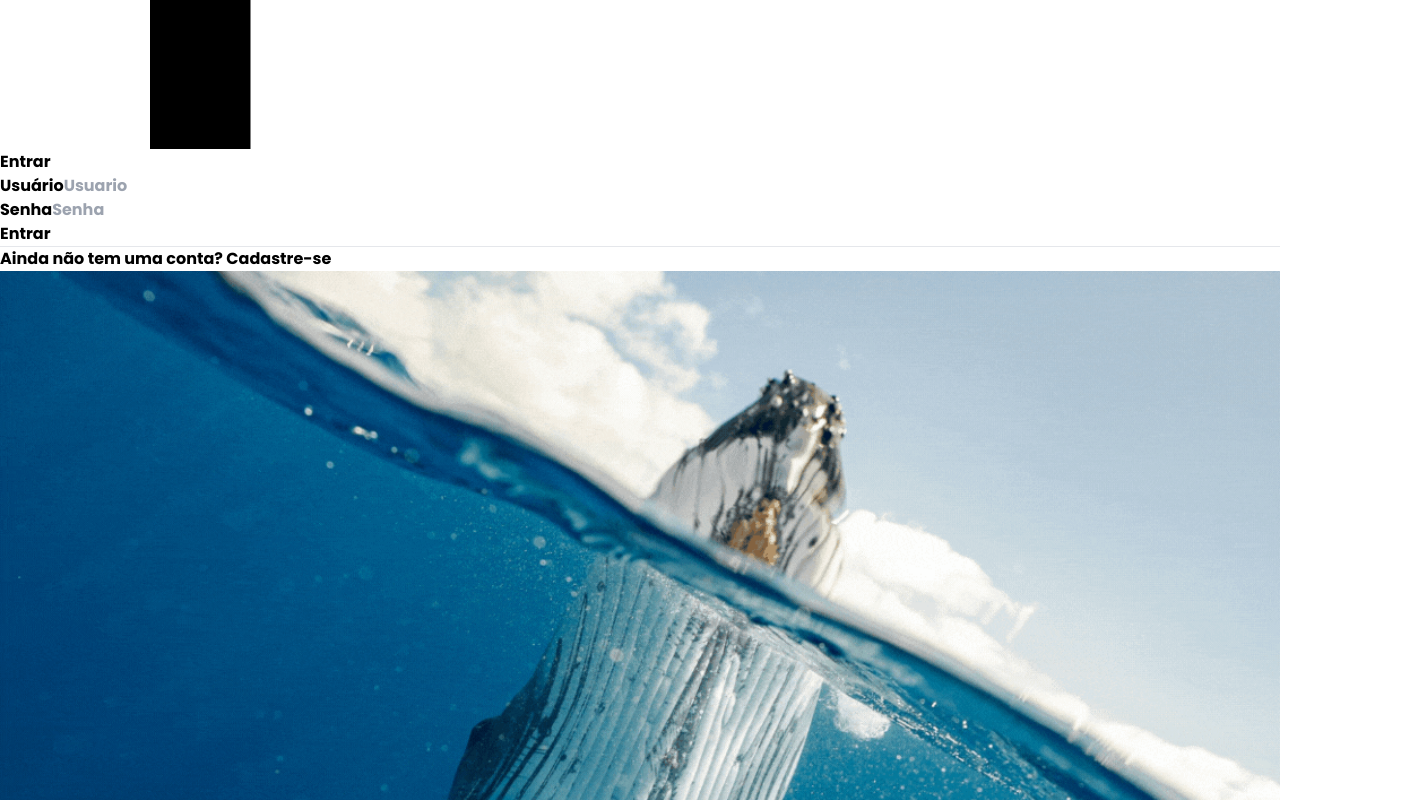
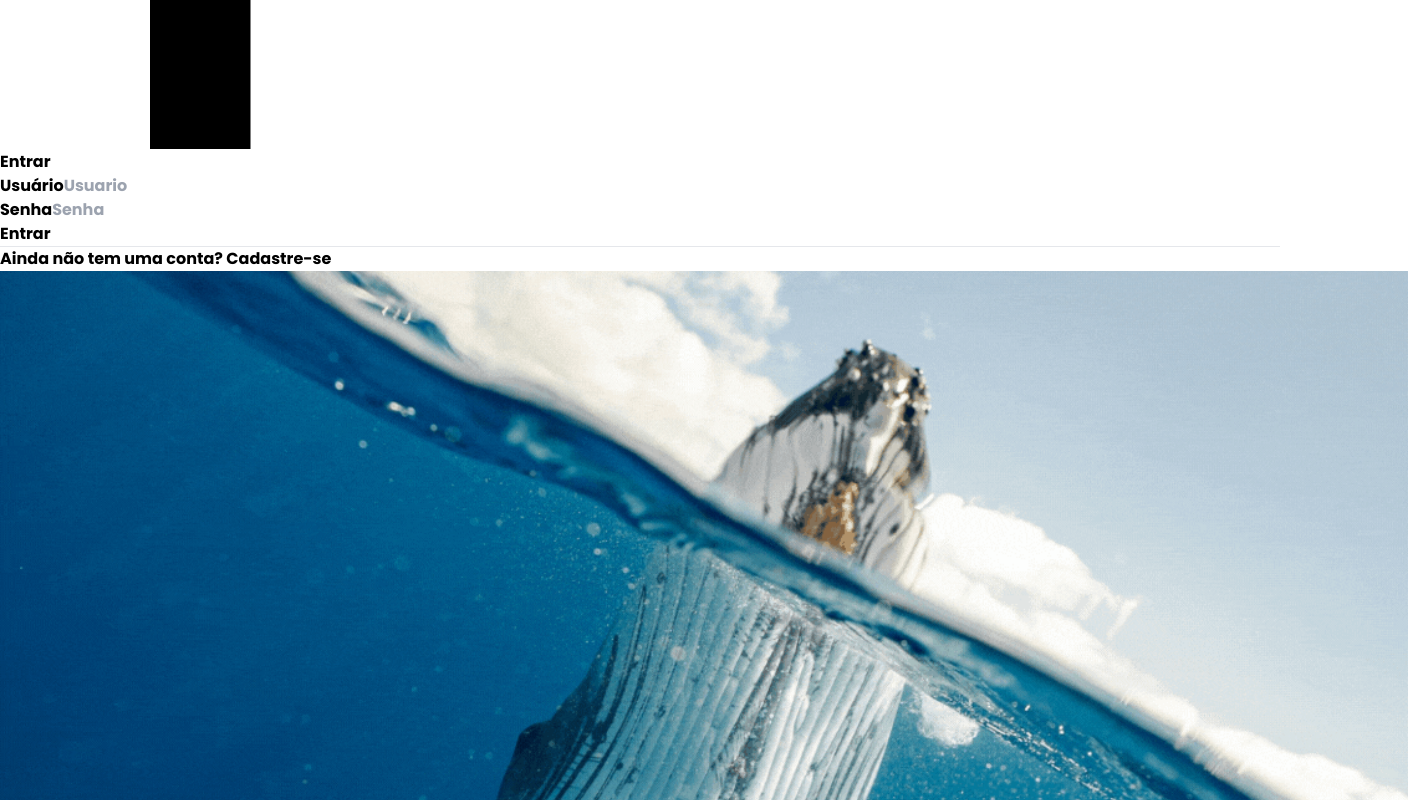
Before and after one commit to andreisoffline/escudo-do-mar-front, a React (Vite) app: page / in a window 1280 px wide. Shown: the top 800 px of the page, 1408 px wide, since content can reach past the window. Built offline with nearby package versions, Linux system fonts and the light colour scheme; no server answers.

Commit message:
Alterações nas fotos de Login e Cadastro

```diff
--- a/src/paginas/cadastro/Cadastro.css
+++ b/src/paginas/cadastro/Cadastro.css
@@ -1,7 +1,7 @@
 .fundoCadastro {
     background-image: url(../../assets/img/Cadastro.gif);
       background-repeat: no-repeat;
-      width: 100%;
+      width: 110%;
       min-height: 100vh;
       background-size: cover;
       background-position: center;
--- a/src/paginas/login/Login.css
+++ b/src/paginas/login/Login.css
@@ -10,7 +10,7 @@ body{
     background-image: url(../../assets/img/Login.gif);
     background-repeat: no-repeat;
     min-height: 100vh;
-    width: 100%;
+    width: 110%;
     background-size: cover;
     background-position: center;
   }
```
